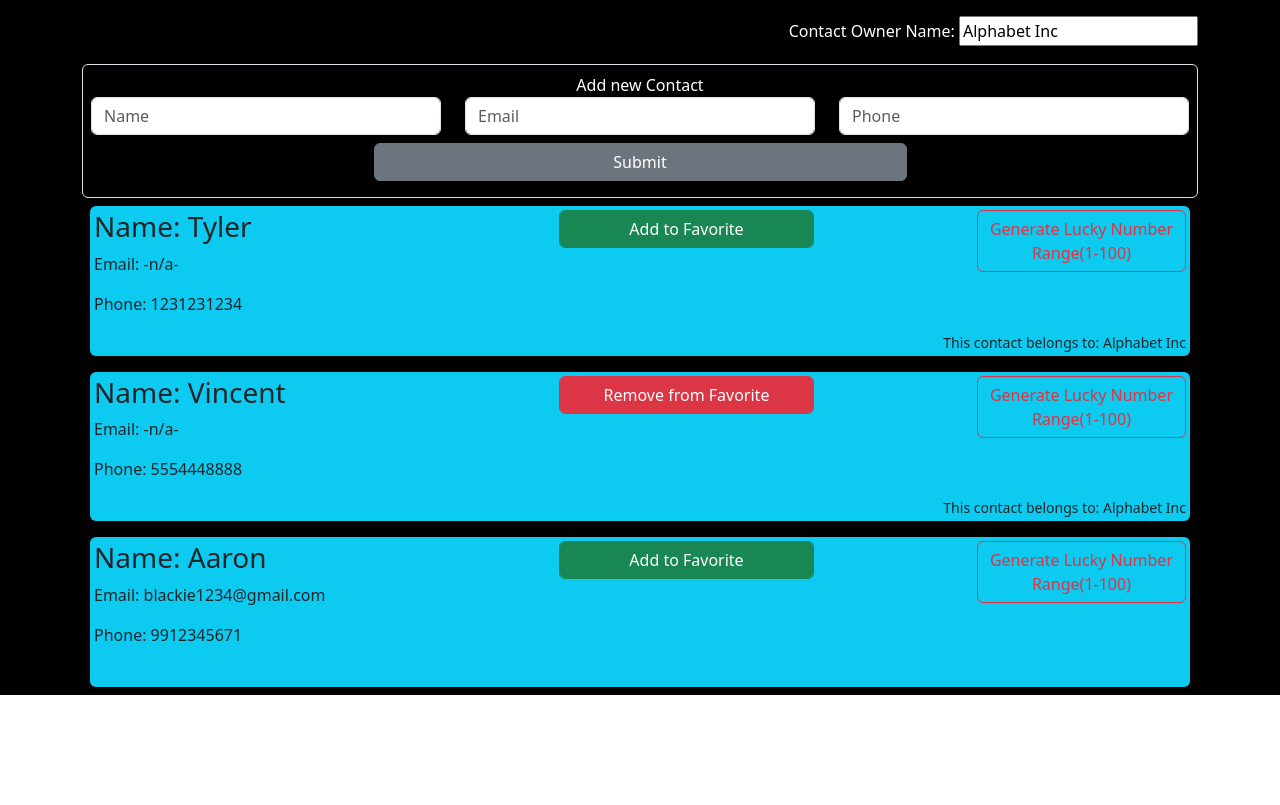
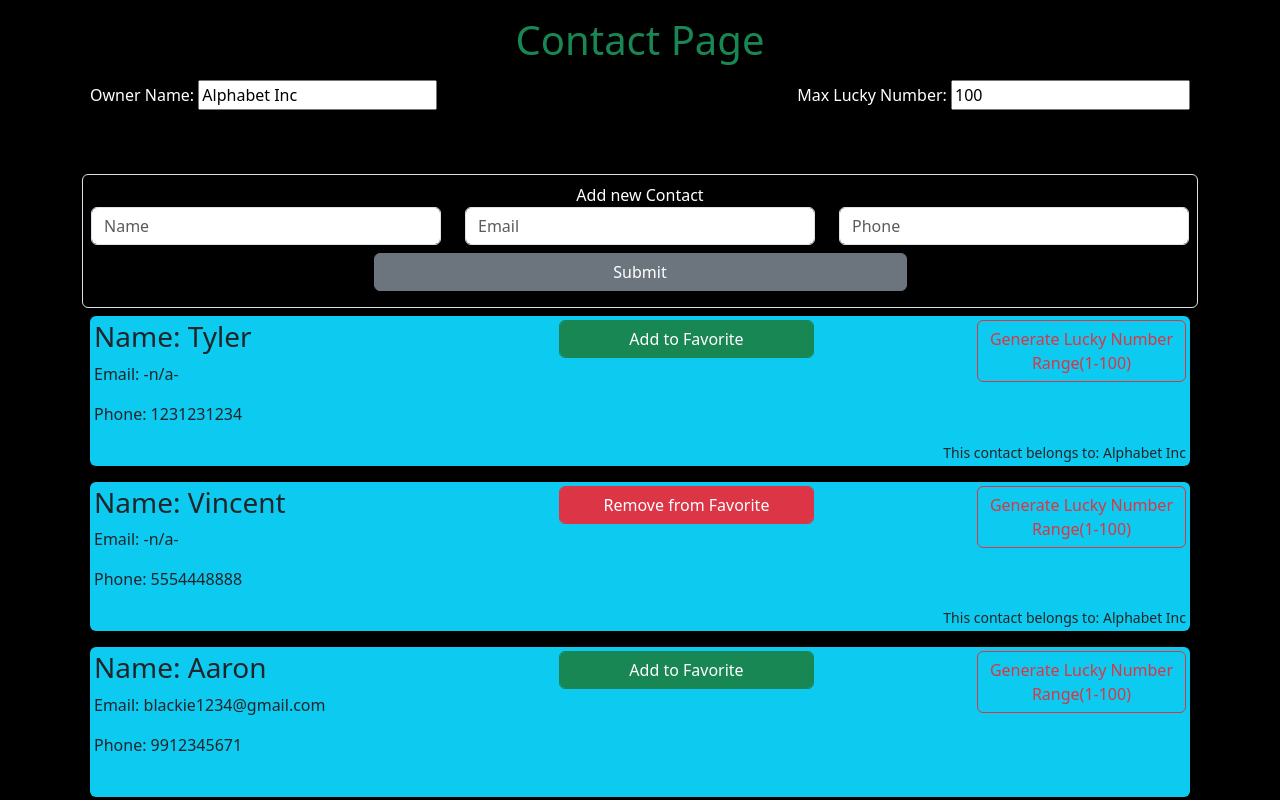
Before and after one commit to Tyler-Ke/vue-components-demo, a Vue app in the folder vue-components-demo/: page / in a window 1280 px wide. Built offline with nearby package versions, Linux system fonts and the light colour scheme.

Commit message:
provide and inject new maxNumber from App.vue to LuckyNumber.vue. also changed a few ui elements

```diff
--- a/vue-components-demo/src/App.vue
+++ b/vue-components-demo/src/App.vue
@@ -1,8 +1,14 @@
 <template>
-   <div class="bg-black text pt-3">
+   <div class="bg-black text pt-3" :style="{ height: '100vh' }">
+      <h1 class="text-center text-success">Contact Page</h1>
       <div class="container">
-         <div class="text-white float-end">
-            Contact Owner Name: <input v-model="ownerName" />
+         <div class="row text-white p-2 mb-2">
+            <div class="col-6">
+               Owner Name: <input v-model="ownerName" />
+            </div>
+            <div class="col-6 text-end">
+               Max Lucky Number: <input v-model="maxNumber"></input>
+            </div>
          </div>
          <br /><br />
          <AddContact @add-contact="onAddContact($event)"></AddContact>
@@ -14,8 +20,12 @@
                   :ownername="contact.ownerName"
                   :email="contact.email"
                   :isFavorite="contact.isFavorite"
+                  :maxLuckyNumber="maxNumber"
                   @update-favorite="
-                     contact.isFavorite = onUpdateFavorite($event, contact.phone)
+                     contact.isFavorite = onUpdateFavorite(
+                        $event,
+                        contact.phone
+                     )
                   "
                ></Contact>
             </div>
@@ -30,6 +40,7 @@
 import AddContact from "./components/AddContact.vue";
 const message = "Hello Vue";
 const ownerName = ref("Alphabet Inc");
+const maxNumber = ref(100);
 const contacts = reactive([
    {
       name: "Tyler",
--- a/vue-components-demo/src/components/Contact.vue
+++ b/vue-components-demo/src/components/Contact.vue
@@ -20,7 +20,7 @@
             </button>
          </div>
          <div class="col-4">
-            <LuckyNumber :maxNumber="100"></LuckyNumber>
+            <LuckyNumber :maxNumber="maxLuckyNumber"></LuckyNumber>
          </div>
       </div>
       <span class="float-end small" v-if="ownername !== ''">
@@ -37,6 +37,7 @@
    ownername: String,
    email: { type: String, required: false, default: "-n/a-" },
    isFavorite: Boolean,
+   maxLuckyNumber: Number,
 });
 
 const emit = defineEmits(["update-favorite"]);
--- a/vue-components-demo/src/components/LuckyNumber.vue
+++ b/vue-components-demo/src/components/LuckyNumber.vue
@@ -18,7 +18,7 @@
 let luckyNumber = ref(0);
 
 const props = defineProps({
-   maxNumber: { type: Number, default: 100 },
+   maxNumber: { type: Number, default: 10 },
 });
 
 function generateLuckyNumber() {
```
